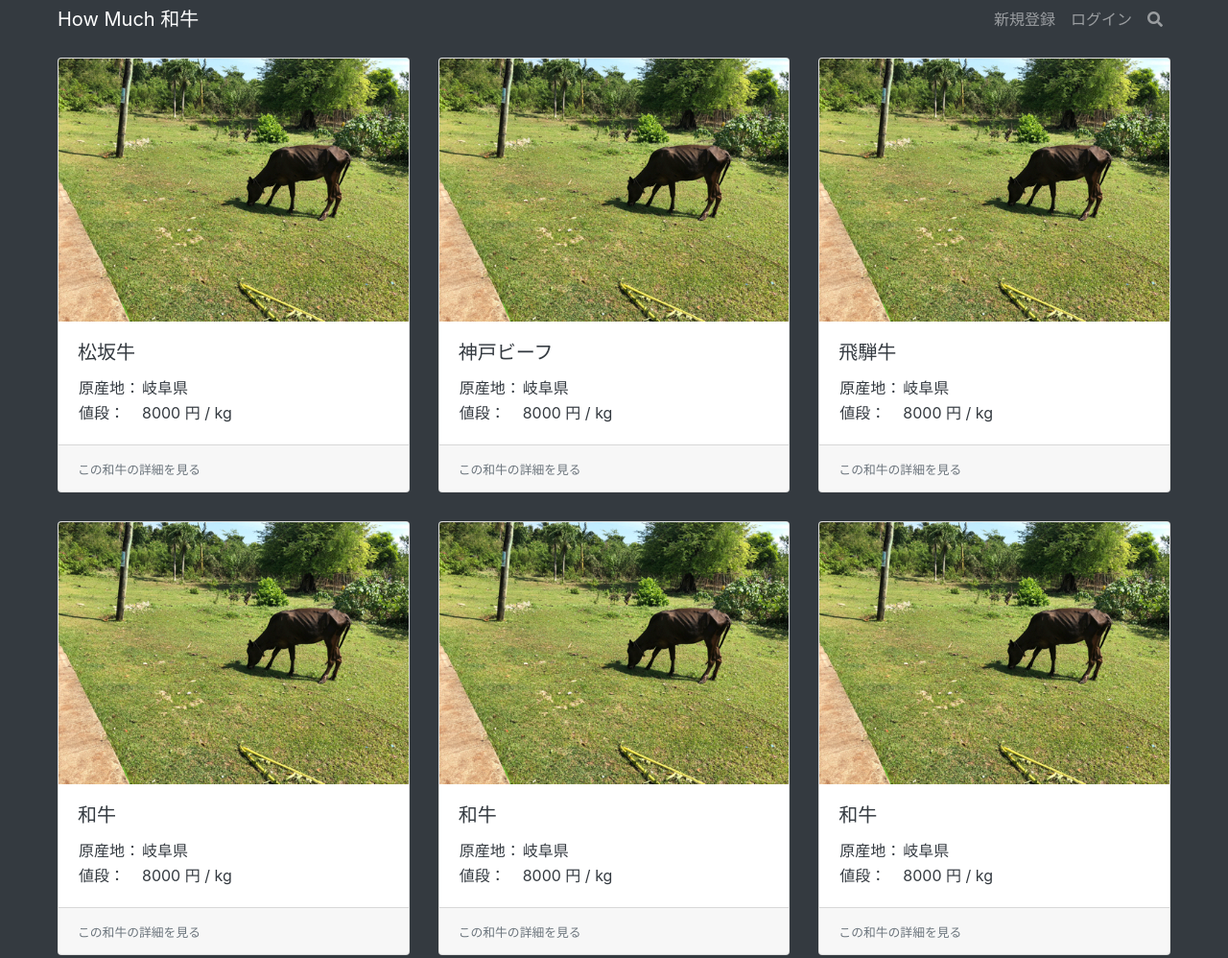
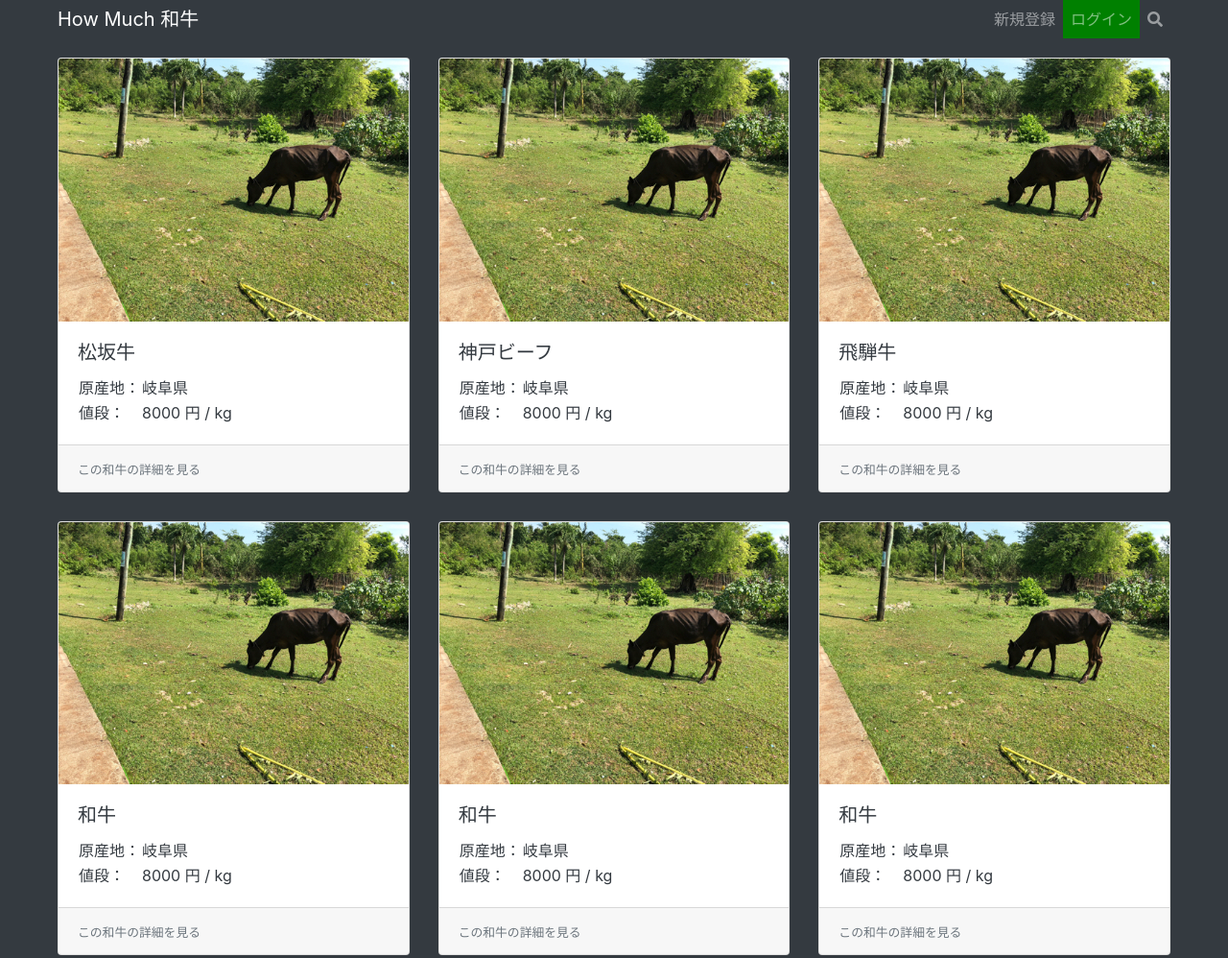
Before and after one commit to akane-54/wagyu_price, a plain HTML site: page index.html in a window 1280 px wide. Shown: the top 998 px of the page at 96% size. Drawn offline with Linux system fonts and the light colour scheme; a script that the page names is missing.

Commit message:
ログインボタンの背景を緑にしました

```diff
--- a/css/style.css
+++ b/css/style.css
@@ -82,3 +82,6 @@ footer {
   background-color: #343a40;
   text-align: center;
 }
+.button{
+  background-color: green;
+}
--- a/index.html
+++ b/index.html
@@ -23,7 +23,7 @@
         <a class="nav-link" href="#">新規登録</a>
       </li>
       <li class="nav-item">
-        <a class="nav-link" href="#">ログイン</a>
+        <a class="nav-link button" href="#">ログイン</a>
       </li>
       <li class="nav-item d-none d-sm-block">
         <a class="nav-link" href="#" data-toggle="modal" data-target="#search-studio"><i class="fas fa-search"></i></a>
```
